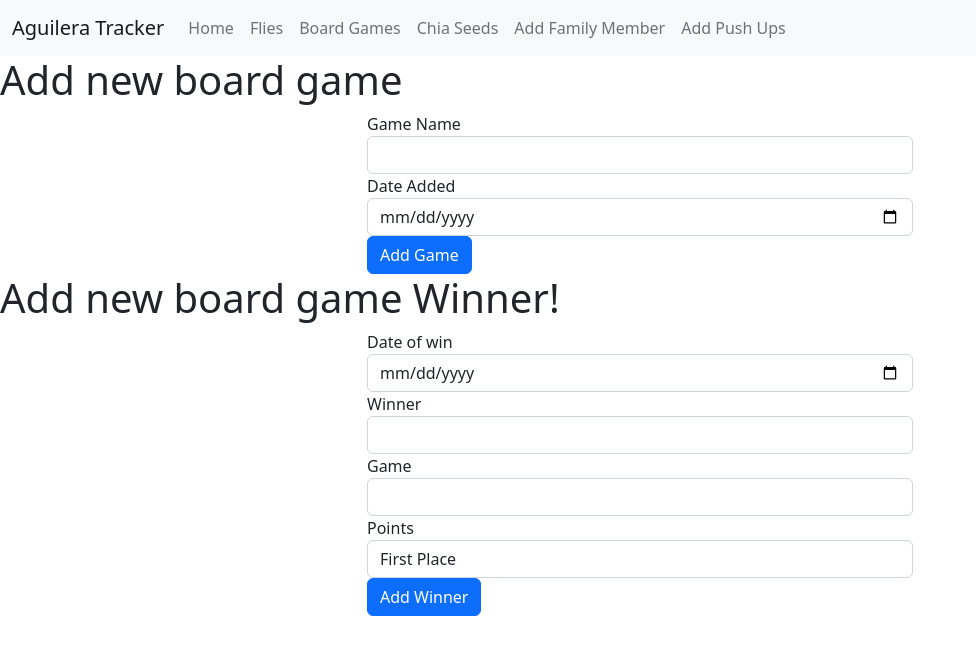
After one commit to aguileraGit/familyTracker, a Flask app: page /boardgame in a window 1280 px wide. The commit adds this page. Shown: the top 655 px of the page, without its empty margins (0-976 px from the left). Run offline with Flask 2, Linux system fonts and the light colour scheme; lists and menus that the app fills with data are empty; parts of the project's set-up code (start-up, migrations or seed data) failed here and were passed over.

Commit message:
Init Push

```diff
--- a/app.py
+++ b/app.py
@@ -1,7 +1,134 @@
-from flask import Flask, render_template
+#https://www.mongodb.com/compatibility/mongoengine-pymongo
+#https://www.tutorialspoint.com/mongoengine/mongoengine_quick_guide.htm
+
+from flask import Flask, render_template, request, redirect, flash
+from mongoengine import connect
+
+from formClasses import *
+
+#Atlas must be given Github's IP for access to DB
+#Need to move connection string to system variable
+#Publish to Github
 
 app = Flask(__name__)
+app.config.from_pyfile('config.py')
 
-@app.route("/")
-def hello_world():
-    return render_template("index.html", title="Hello")
+#Connect to MongoDB Atlas cluster
+DBNAME = app.config['DBNAME']
+hostString = 'mongodb+srv://diegoa:Mz1DlkS34tFiWef7@diegomongocluster.qxed8xo.mongodb.net/' + DBNAME
+connect(host=hostString)
+
+
+# Define a route to render the user form
+@app.route('/', methods=['GET', 'POST'])
+def index():
+    return render_template('index.html')
+
+@app.route('/', methods=['GET', 'POST'])
+def addFamilyMember():
+    print('Fn addFamilyMember')
+    form = family_member_form(request.form)
+    if request.method == 'POST' and form.validate():
+        print('Request and validated')
+        # Extract name and email from form data
+        fName = form.firstName.data
+        lName = form.lastName.data
+        email = form.email.data
+        dob = form.dob.data
+        admin = form.dob.data
+
+        user = family_members(firstName = fName,
+                             lastName = lName,
+                             email = email,
+                             dob = dob,
+                             admin = admin)
+        user.save()
+
+        # Redirect back to the index page
+        flash('User created successfully!', 'success')
+        return redirect('/')
+    return render_template('index.html', form=form)
+
+
+#Define route to fly page
+@app.route('/flies', methods=['GET', 'POST'])
+def flies():
+    print('Fn flies')
+    form = fly_kills_form(request.form)
+    if request.method == 'POST' and form.validate():
+        print('Request and validated')
+        fKills = fly_kills(firstName = form.winner.data,
+                           dow = form.dow.data.isoformat(),
+                           points = form.points.data)
+        fKills.save()
+
+        flash('User created successfully!', 'success')
+        return redirect('/')
+
+    return render_template('flies.html', form=form)
+
+
+@app.route('/boardgame', methods=['GET', 'POST'])
+def boardgames():
+    print('Fn boardgame')
+    newGameForm =  board_game_add_form(request.form)
+    newWinnerGameForm = board_games_winner_form(request.form)
+
+    if request.method == 'POST' and newGameForm.validate():
+        print('Add new board game')
+        newBoardGame = board_games(game = newGameForm.game.data,
+                                   dateAdded = newGameForm.dateAdded.data.isoformat())
+        newBoardGame.save()
+
+        flash('New Board Game Added', 'success')
+        return redirect('/')
+
+    if request.method == 'POST' and newWinnerGameForm.validate():
+        print('Add new board game winner')
+        newWinner = board_games_winner(dow = newWinnerGameForm.dow.data.isoformat(),
+                                       winner = newWinnerGameForm.winner.data,
+                                       points = newWinnerGameForm.points.data)
+        newWinner.save()
+        flash('New Winner Added!', 'success')
+        return redirect('/')
+
+    return render_template('boardgames.html',
+                           board_game_add_form = newGameForm,
+                           board_games_winner_form = newWinnerGameForm)
+
+
+#Chia Seeds
+@app.route('/chiaseeds', methods=['GET', 'POST'])
+def chiaseeds():
+    print('Fn chiaseeds')
+    chiaSeedsForm = chia_seeds_form(request.form)
+
+    if request.method == 'POST' and chiaSeedsForm.validate():
+        print('Chia seed found')
+        chiaWinner = chia_seeds(dow = chiaSeedsForm.dow.data.isoformat(),
+                                winner = chiaSeedsForm.winner.data,
+                                points = chiaSeedsForm.points.data)
+        chiaWinner.save()
+        flash('New Winner Added!', 'success')
+        return redirect('/')
+
+    return render_template('chiaseeds.html', form = chiaSeedsForm)
+
+
+#Push ups
+@app.route('/addPushups', methods=['GET', 'POST'])
+def addPushups():
+    print('Fn addPushups')
+    form = push_ups_form(request.form)
+
+    if request.method == 'POST' and form.validate():
+        push_ups_done_correctly = push_ups(dateAdded = form.dateAdded.data.isoformat(),
+                                           count = form.count.data)
+        push_ups_done_correctly.save()
+        flash('Push ups Added', 'success')
+        return redirect('/')
+
+    return render_template('addPushUps.html', form=form)
+
+if __name__ == '__main__':
+    app.run(debug=True, port=5001)
--- /dev/null
+++ b/formClasses.py
@@ -0,0 +1,94 @@
+from flask import Flask, render_template, request, redirect, flash
+from mongoengine import connect, Document, StringField, EmailField, DynamicDocument, DateTimeField, BooleanField, IntField
+from wtforms import Form, StringField, validators, DateTimeField, BooleanField, SelectField, IntegerField
+from wtforms.fields import DateField
+
+'''
+MongoDB Classes must be 'synced' with WTForm Classes. Since MongoDB Forms are dynamic, not
+ all syncing happens when the form is defined. Look at routes for final format.
+'''
+
+#------------- Point Assignments: [(value, label)] -------------#
+pointsFlys = [(2, 'One Shot - One Kill'), (1, 'Multiple Wacks')]
+pointsGames = [(2, 'First Place'), (1, 'Second Place')]
+pointsChiaSeeds = [(1, 'Found Chia Seed'), (-1, 'Incorrect guess')]
+
+#------------- Family Members -------------#
+class family_members(DynamicDocument):
+    firstName = StringField(required=True)
+    lastName = StringField(required=True)
+    email = EmailField(required=False)
+    dob = DateTimeField(required=True)
+    admin = BooleanField(required=False)
+
+# Define a form for creating new users
+class family_member_form(Form):
+    firstName = StringField('First Name', [validators.DataRequired()])
+    lastName = StringField('Last Name', [validators.DataRequired()])
+    email = StringField('Email', [validators.Email()])
+    dob = DateField('Date of Birth', [validators.DataRequired()], format='%Y-%m-%d')
+    admin = BooleanField('Admin')
+
+
+#------------- Fly Kills -------------#
+class fly_kills(DynamicDocument):
+    dow = DateTimeField(required=True)
+
+class fly_kills_form(Form):
+    dow = DateField('Date of Kill', [validators.DataRequired()], format='%Y-%m-%d')
+    winner = SelectField()
+    points = SelectField('Points', choices=pointsFlys)
+
+    def __init__(self, *args, **kwargs):
+        self.winner.kwargs['choices'] = [user.firstName for user in family_members.objects]
+        Form.__init__(self, *args, **kwargs)
+
+
+#------------- Actual Games -------------#
+class board_games(DynamicDocument):
+    game = StringField(required=True)
+    dateAdded = DateTimeField(required=True)
+
+class board_game_add_form(Form):
+    game = StringField('Game Name', [validators.DataRequired()])
+    dateAdded = DateField('Date Added', [validators.DataRequired()], format='%Y-%m-%d')
+
+
+#------------- Game Wins -------------#
+class board_games_winner(DynamicDocument):
+    dow = DateTimeField(required=True)
+
+class board_games_winner_form(Form):
+    dow = DateField('Date of win', [validators.DataRequired()], format='%Y-%m-%d')
+    winner = SelectField()
+    game = SelectField()
+    points = SelectField('Points', choices=pointsGames)
+
+    def __init__(self, *args, **kwargs):
+        self.winner.kwargs['choices'] = [user.firstName for user in family_members.objects]
+        self.game.kwargs['choices'] = [bName.game for bName in board_games.objects]
+        Form.__init__(self, *args, **kwargs)
+
+
+#------------- Chia Seeds -------------#
+class chia_seeds(DynamicDocument):
+    dow = DateTimeField(required=True)
+
+class chia_seeds_form(Form):
+    dow = DateField('Date Chia Seeds Found', [validators.DataRequired()], format='%Y-%m-%d')
+    winner = SelectField()
+    points = SelectField('Points', choices=pointsChiaSeeds)
+
+    def __init__(self, *args, **kwargs):
+        self.winner.kwargs['choices'] = [user.firstName for user in family_members.objects]
+        Form.__init__(self, *args, **kwargs)
+
+
+#------------- Push Ups -------------#
+class push_ups(DynamicDocument):
+    dateAdded = DateTimeField(required=True)
+    count = IntField(required=True)
+
+class push_ups_form(Form):
+    dateAdded = DateField('Date completed')
+    count = IntegerField('Number of Push ups', [validators.DataRequired()])
--- /dev/null
+++ b/templates/base.html
@@ -0,0 +1,48 @@
+<!doctype html>
+<html lang="en">
+  <head>
+    <meta charset="utf-8">
+    <meta name="viewport" content="width=device-width, initial-scale=1">
+    <title>Aguilera Tracker</title>
+    <link href="https://cdn.jsdelivr.net/npm/bootstrap@5.2.3/dist/css/bootstrap.min.css" rel="stylesheet" integrity="sha384-rbsA2VBKQhggwzxH7pPCaAqO46MgnOM80zW1RWuH61DGLwZJEdK2Kadq2F9CUG65" crossorigin="anonymous">
+  </head>
+  <body>
+
+    <div class="content">
+      {% with messages = get_flashed_messages(with_categories=true) %}
+        {% if messages %}
+          {% for category, message in messages %}
+            <div class="alert alert-{{ category }}">
+              {{ message }}
+            </div>
+          {% endfor %}
+        {% endif %}
+      {% endwith %}
+    </div>
+
+    <nav class="navbar navbar-expand-lg navbar-light bg-light">
+      <div class="container-fluid">
+        <a class="navbar-brand" href="#">Aguilera Tracker</a>
+        <button class="navbar-toggler" type="button" data-bs-toggle="collapse" data-bs-target="#navbarNavAltMarkup" aria-controls="navbarNavAltMarkup" aria-expanded="false" aria-label="Toggle navigation">
+          <span class="navbar-toggler-icon"></span>
+        </button>
+        <div class="collapse navbar-collapse" id="navbarNavAltMarkup">
+          <div class="navbar-nav">
+            <a class="nav-link" href="{{ url_for('index') }}">Home</a>
+            <a class="nav-link" href="{{ url_for('flies') }}">Flies</a>
+            <a class="nav-link" href="{{ url_for('boardgames') }}">Board Games</a>
+            <a class="nav-link" href="{{ url_for('chiaseeds') }}">Chia Seeds</a>
+            <a class="nav-link" href="{{ url_for('addFamilyMember') }}">Add Family Member</a>
+            <a class="nav-link" href="{{ url_for('addPushups') }}">Add Push Ups</a>
+          </div>
+        </div>
+      </div>
+    </nav>
+
+
+    <div class="content">
+        {% block content %} {% endblock %}
+    </div>
+
+  </body>
+</html>
--- /dev/null
+++ b/templates/boardgames.html
@@ -0,0 +1,53 @@
+{% extends "base.html" %}
+
+{% block content %}
+
+<h1>Add new board game</h1>
+  <div class="container">
+    <div class="row">
+      <div class="col-md-6 offset-md-3">
+        <form method="POST">
+          {{ board_game_add_form.csrf_token }}
+          <div class="">
+            {{ board_game_add_form.game.label(class="form-control-label") }}
+            {{ board_game_add_form.game(class="form-control") }}
+          </div>
+          <div class="">
+            {{ board_game_add_form.dateAdded.label(class="form-control-label") }}
+            {{ board_game_add_form.dateAdded(class="form-control DateTimeField") }}
+          </div>
+          <button type="submit" class="btn btn-primary">Add Game</button>
+        </form>
+      </div>
+    </div>
+  </div>
+
+  <h1>Add new board game Winner!</h1>
+  <div class="container">
+    <div class="row">
+      <div class="col-md-6 offset-md-3">
+        <form method="POST">
+          {{ board_games_winner_form.csrf_token }}
+          <div class="">
+            {{ board_games_winner_form.dow.label(class="form-control-label") }}
+            {{ board_games_winner_form.dow(class="form-control DateTimeField") }}
+          </div>
+          <div class="">
+            {{ board_games_winner_form.winner.label(class="form-control-label") }}
+            {{ board_games_winner_form.winner(class="form-control") }}
+          </div>
+          <div class="">
+            {{ board_games_winner_form.game.label(class="form-control-label") }}
+            {{ board_games_winner_form.game(class="form-control") }}
+          </div>
+          <div class="">
+            {{ board_games_winner_form.points.label(class="form-control-label") }}
+            {{ board_games_winner_form.points(class="form-control") }}
+          </div>
+          <button type="submit" class="btn btn-primary">Add Winner</button>
+        </form>
+      </div>
+    </div>
+  </div>
+
+{% endblock %}
```
Also changed, not shown: templates/addFamilyMember.html (added, +36 -0 lines), templates/addPushUps.html (added, +24 -0 lines), templates/chiaseeds.html (added, +28 -0 lines), templates/flies.html (added, +28 -0 lines), templates/index.html (+4 -18 lines), todo.md (added, +9 -0 lines), 1 other file.
